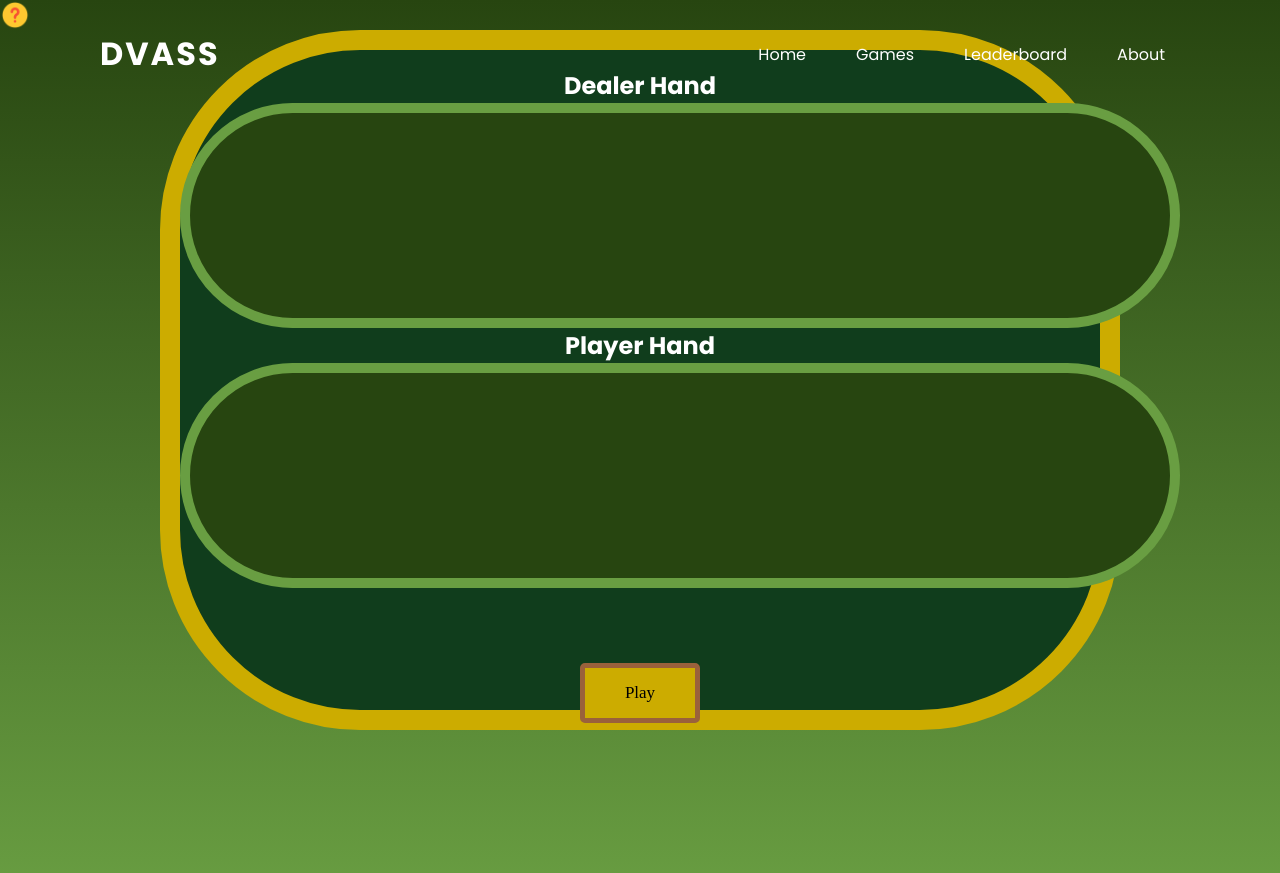
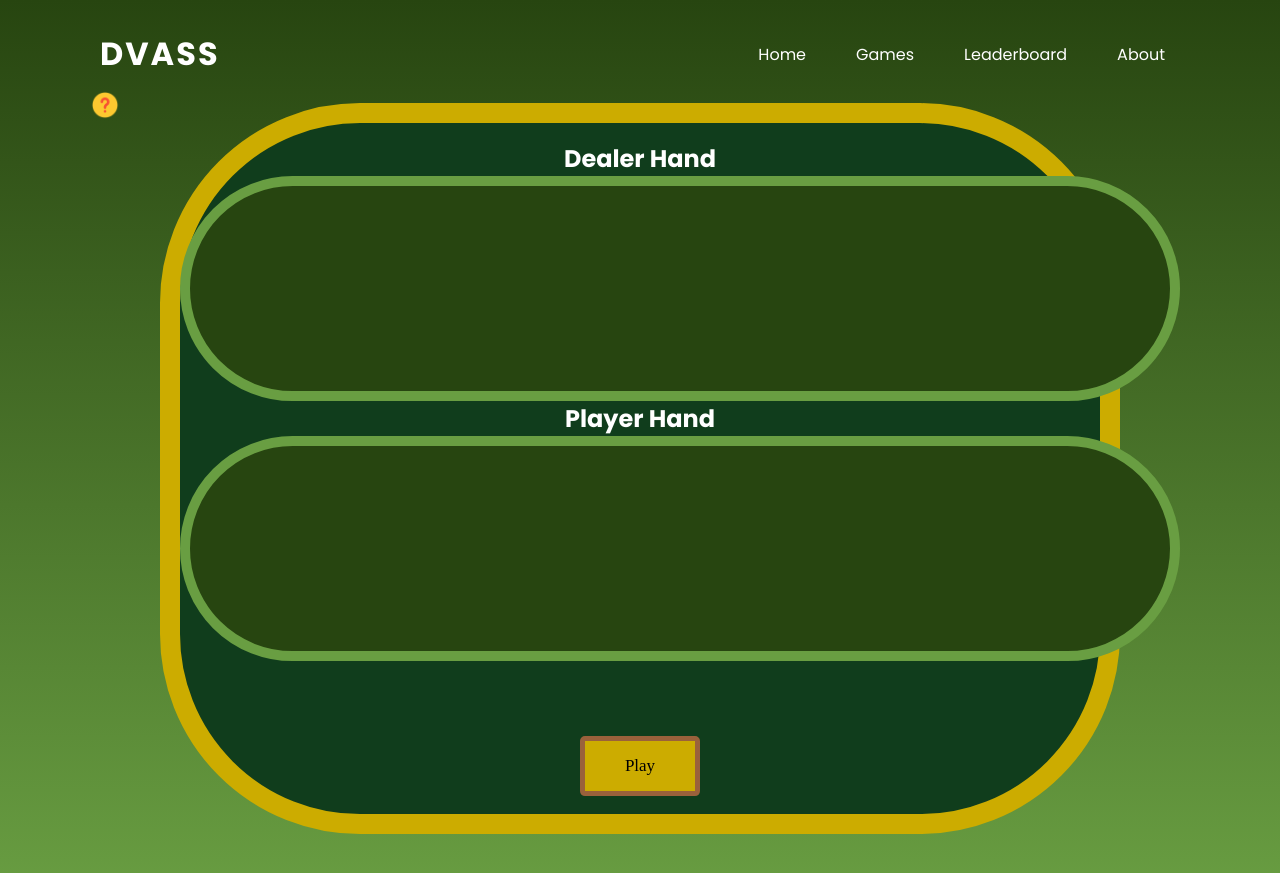
Before and after one commit to SRIHITAKOTT1213/DVASS, a Jekyll site: the page built from _pages/blackjack.md, in a window 1280 px wide. Shown: the top 873 px of the page. Built offline with Jekyll 4.4.1, drawn with Linux system fonts in a browser that asks for light colours.

Commit message:
trying moving it again

```diff
--- a/_pages/blackjack.md
+++ b/_pages/blackjack.md
@@ -7,8 +7,7 @@ permalink: /blackjack/
     .big_ol_cont {
         justify-content:center;
         width: 75%;
-        max-height: 700px;
-        top: 35%;
+        transform:translateY(10%);
         margin:auto;
         border:20px solid;
         border-color:#ccac00;
@@ -160,7 +159,7 @@ permalink: /blackjack/
     </header>
 </div>
 <body>
-    <button class="question_btn" data-modal-target="#modal"><img src="https://github.com/SRIHITAKOTT1213/DVASS/blob/master/images/question.png?raw=true" width="30" height="30"></button>
+    <button class="question_btn" data-modal-target="#modal"><img src="https://github.com/SRIHITAKOTT1213/DVASS/blob/master/images/question.png?raw=true" width="30" height="30" style="transform:translate(300%, 300%);"></button>
         <div class="modal" id="modal">
             <div class="modal-header">
                 <div class="title">Black Jack Instructions</div>
```
